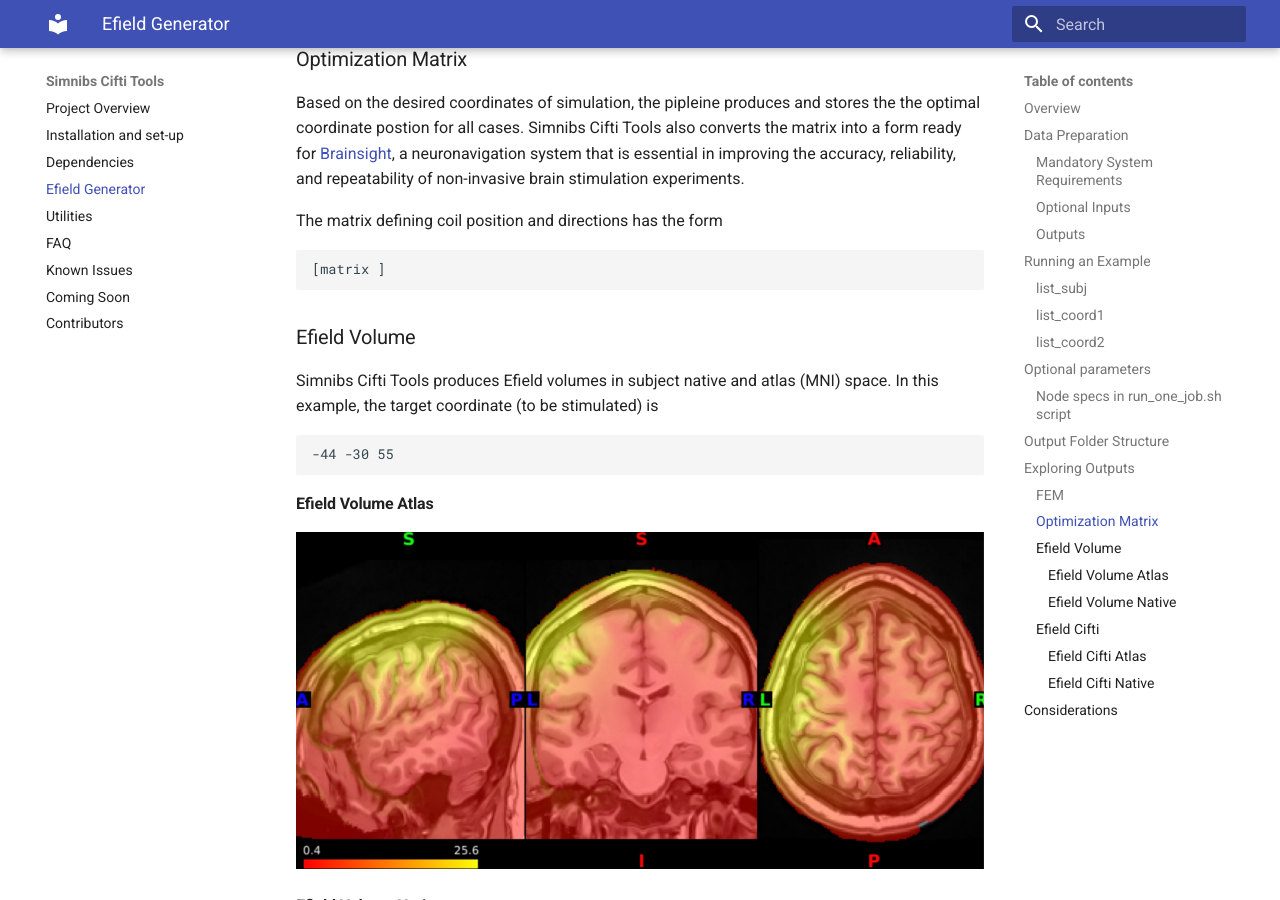
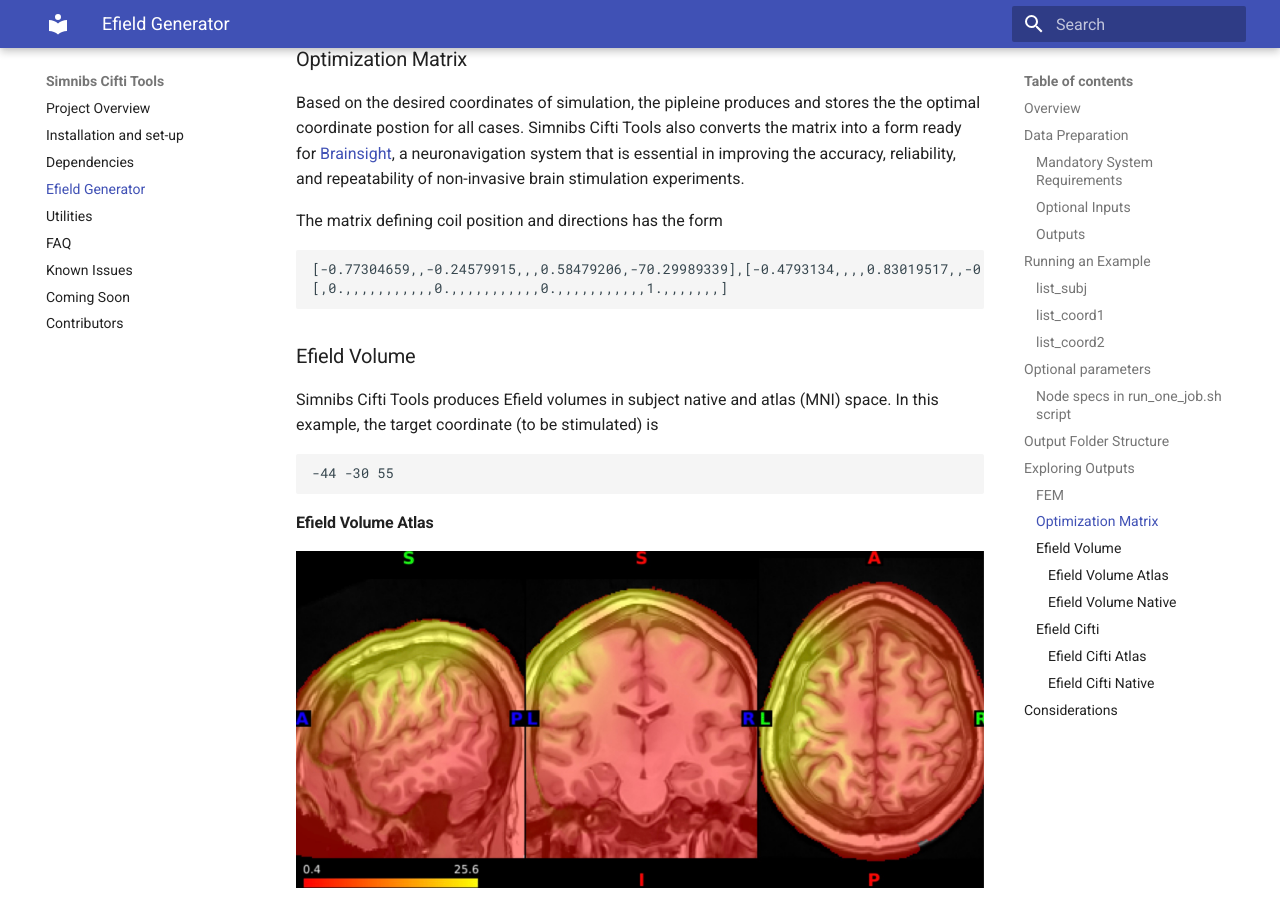
Before and after one commit to DCAN-Labs/simnibs_cifti_tools_RTD2, an MkDocs documentation site: the page built from docs/Efield_generator.md, in a window 1280 px wide and 900 px high, scrolled down 5503 px. Built offline with MkDocs 1.6.1 and Material for MkDocs 9.7.7, drawn with Linux system fonts in a browser that asks for light colours.

Commit message:
Update Efield_generator.md

````diff
--- a/docs/Efield_generator.md
+++ b/docs/Efield_generator.md
@@ -152,7 +152,8 @@ Based on the desired coordinates of simulation, the pipleine produces and stores
 The matrix defining coil position and directions has the form
 
 ```markdown
-[matrix ]
+[-0.77304659,,-0.24579915,,,0.58479206,-70.29989339],[-0.4793134,,,,0.83019517,,-0.28466585,-23.82286829],[-0.41552092,,-0.50035864,,-0.75959437,,61.92179034],
+[,0.,,,,,,,,,,,0.,,,,,,,,,,,0.,,,,,,,,,,,1.,,,,,,,]
 ```
 ### Efield Volume
 Simnibs Cifti Tools produces Efield volumes in subject native and atlas (MNI) space. In this example, the target coordinate (to be stimulated) is
````
